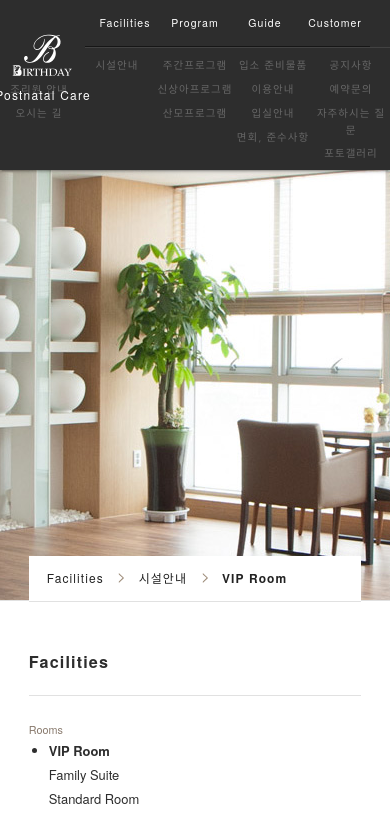
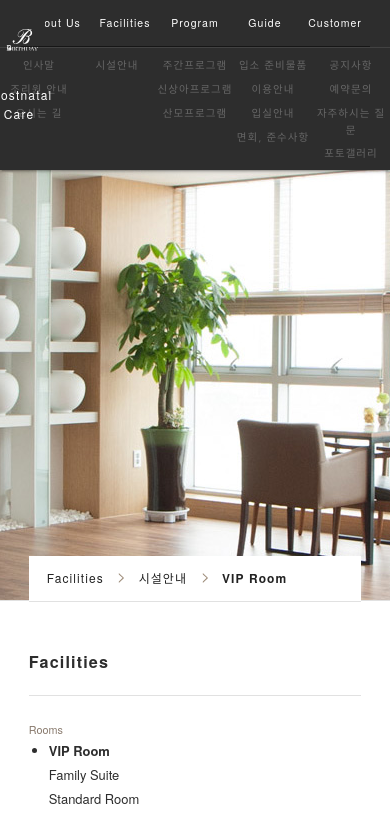
Before and after one commit to hkgit-web01/hkgit-web01, a website: page index.html in a window 390 px wide. Shown: the top 832 px of the page. Drawn offline with Linux system fonts and the light colour scheme.

Commit message:
mobile logo decrease

```diff
--- a/css/magokbd.css
+++ b/css/magokbd.css
@@ -48,11 +48,18 @@ header:hover nav .mainNav {
 header .logo {
 	position:absolute;
 	left:0;top:0;
-	width:85px;
-	height:85px;
+	width:45px;
+	height:45px;
 	background-color: #2D2D2D;
 	text-align:center;
 	z-index:999;
+}
+
+@media (min-width: 400px) {
+	header .logo {
+		width:85px;
+		height:85px;
+	}
 }
 
 header .logo p {
```
